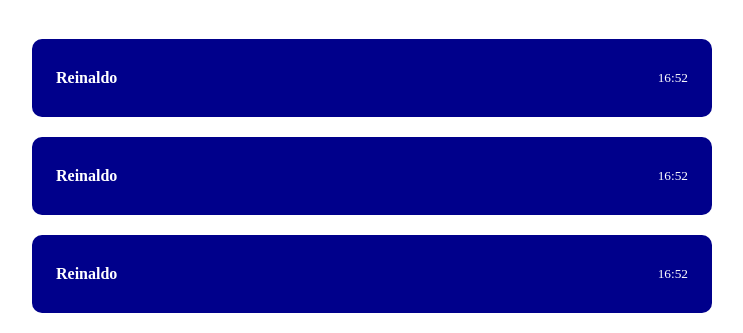
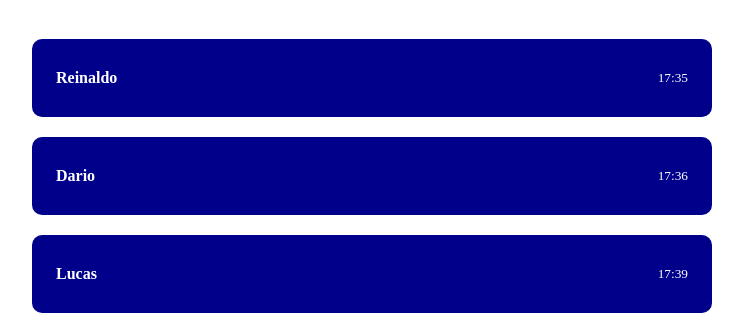
Before and after one commit to ReinaldoARamos/reactapp, a React (Vite) app in the folder reactapp/: page / in a window 1280 px wide. Shown: the part 277-610 px from the top of the page, without its empty margins (268-1011 px from the left). Built offline with nearby package versions, Linux system fonts and the light colour scheme.

Commit message:
aplicando propriedades dentro do CARD

```diff
--- a/reactapp/src/Card/components/index.jsx
+++ b/reactapp/src/Card/components/index.jsx
@@ -1,10 +1,10 @@
 import './style.css'
 
- function Card(){
+ function Card(props){
     return(
         <div className='Card'>
-            <strong >Reinaldo</strong>
-            <small>16:52</small>
+            <strong >{props.name}</strong>
+            <small>{props.time}</small>
         </div>
     )
 }
--- a/reactapp/src/pages/home/index.jsx
+++ b/reactapp/src/pages/home/index.jsx
@@ -12,9 +12,9 @@ function home() {
 
 
      <button>Teste</button>
-     <Card />
-     <Card />
-     <Card />
+     <Card name="Reinaldo" time="17:35"/>
+     <Card name="Dario" time="17:36"/>
+     <Card name="Lucas" time="17:39" />
     </div>
 
   )
```
